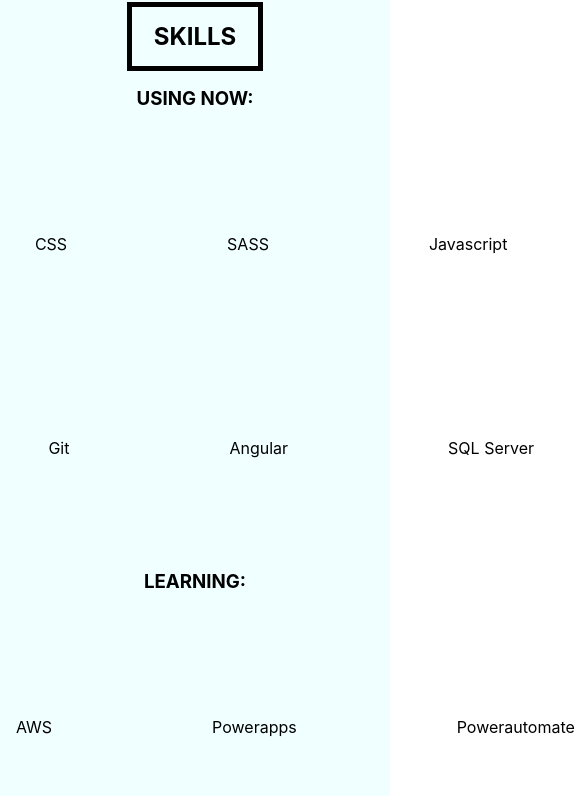
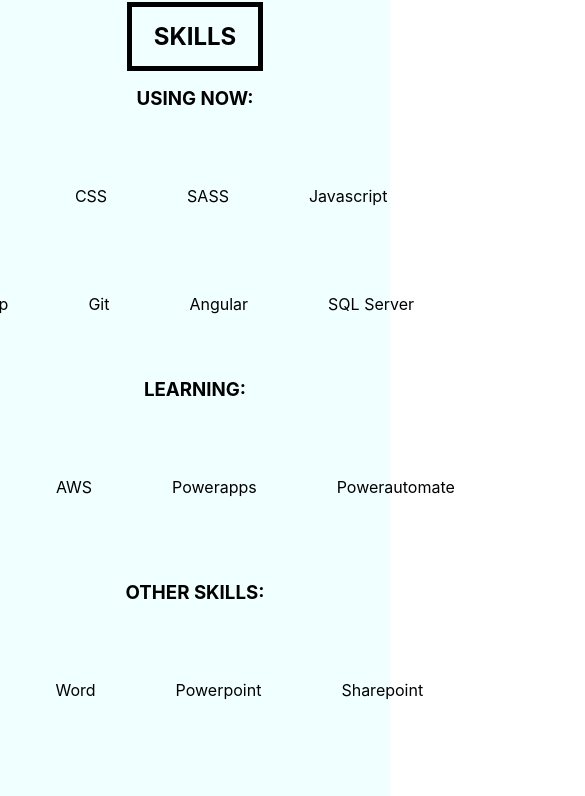
Before and after one commit to abhishekraj11303372/portfolioReact, a React (Create React App) app: page / in a window 390 px wide. Shown: the part 3590-4386 px from the top of the page, 585 px wide, since content can reach past the window. Built offline with nearby package versions, Linux system fonts and the light colour scheme.

Commit message:
for mobile skills

```diff
--- a/src/Components/Skill/Skills.css
+++ b/src/Components/Skill/Skills.css
@@ -34,3 +34,42 @@
     font-size: 1rem;
     text-align: center;
 }
+
+@media screen and (max-width: 600px) {
+    .skill-section {
+        text-align: center;
+        margin-top: 50px;
+    }
+
+    .tag {
+        padding-bottom: 2rem;
+    }
+
+    .using {
+        padding: 1rem;
+    }
+
+    .skill  {
+        display: flex;
+        flex: 1;
+        column-gap: 5rem;
+    }
+
+    .skill-block{
+
+    }
+
+    .skill-icon{
+        padding-bottom: 0.5rem;
+        height: 1rem;
+        width: 1rem;
+        font-size: 2rem;
+        text-align: center;
+    }
+
+    .skill-label{
+        padding: 2rem 0;
+        font-size: 1rem;
+        text-align: center;
+    }
+}
```
